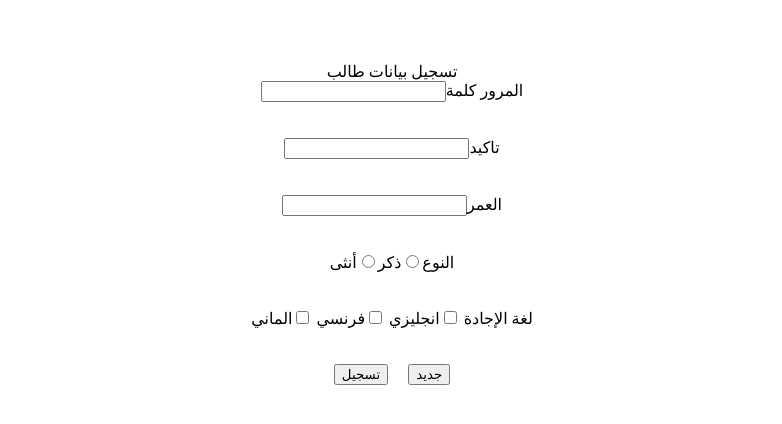
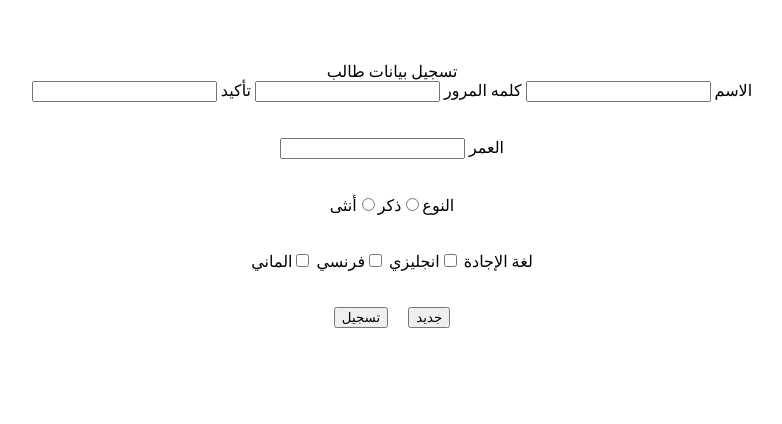
Before and after one commit to henda2333/html-, a plain HTML site: page index.html in a window 1280 px wide. Shown: the whole page, without its empty margins (248-1030 px from the left). Drawn offline with Linux system fonts and the light colour scheme.

Commit message:
Update index.html

```diff
--- a/index.html
+++ b/index.html
@@ -6,18 +6,13 @@
 <center>
 <br><br><br>تسجيل بيانات طالب
 <form>
-
-المرور كلمة<input type="password">
+الاسم <input type="text">
+كلمه المرور <input type="password">
+تأكيد <input type="password">
 <br>
 <br>
 <br>
-
-تاكيد<input type="password">
-<br>
-<br>
-<br>
-
-العمر<input type="password">
+  العمر <input type="text">
 <br>
 <br>
 <br>
```
